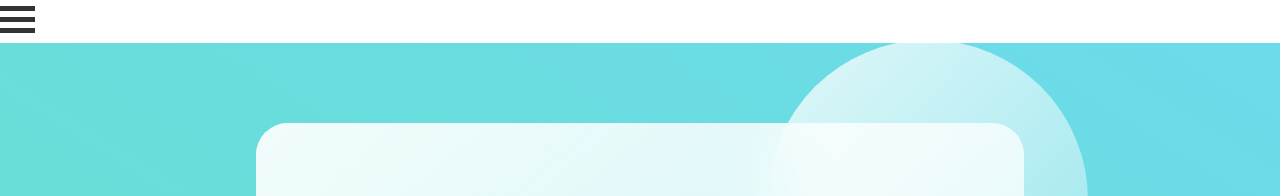
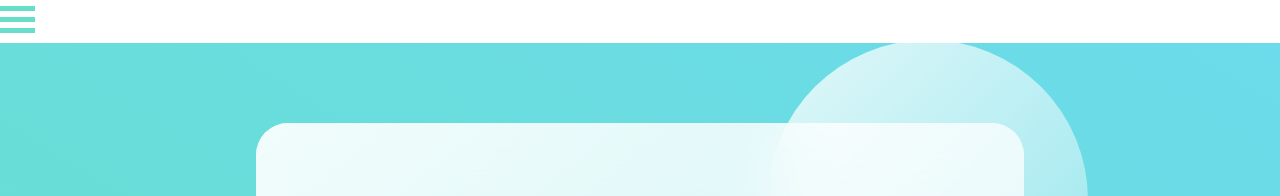
Before and after one commit to Zin-And-KNG/MSHelp, a plain HTML site: page index.html in a window 1280 px wide. Shown: the top 196 px of the page. Drawn offline with Linux system fonts and the light colour scheme.

Commit message:
Color fix

```diff
--- a/Games/style2.css
+++ b/Games/style2.css
@@ -198,7 +198,7 @@ a{
 .bar1, .bar2, .bar3 {
   width: 35px;
   height: 5px;
-  background-color: #333;
+  background-color: #65dfc9;
   margin: 6px 0;
   transition: 0.4s;
 }
--- a/style.css
+++ b/style.css
@@ -198,7 +198,7 @@ a{
 .bar1, .bar2, .bar3 {
   width: 35px;
   height: 5px;
-  background-color: #333;
+  background-color: #65dfc9;
   margin: 6px 0;
   transition: 0.4s;
 }
```
